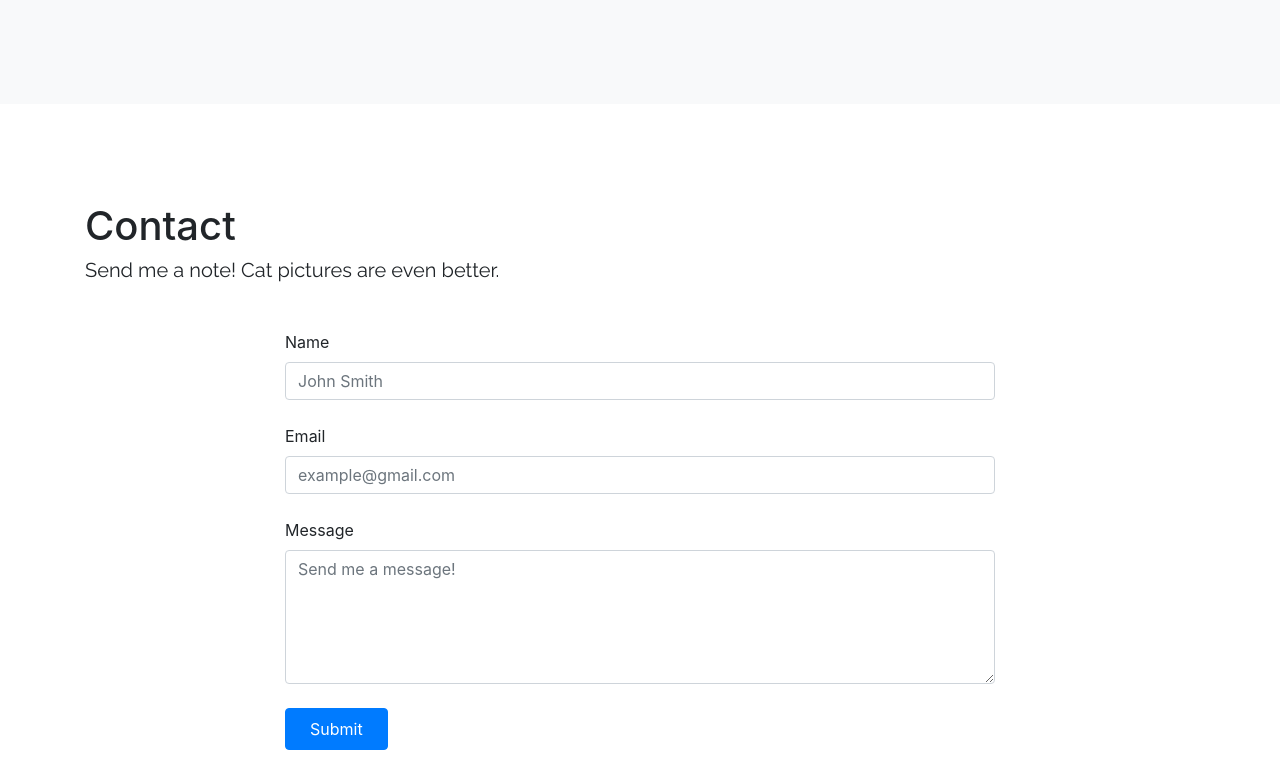
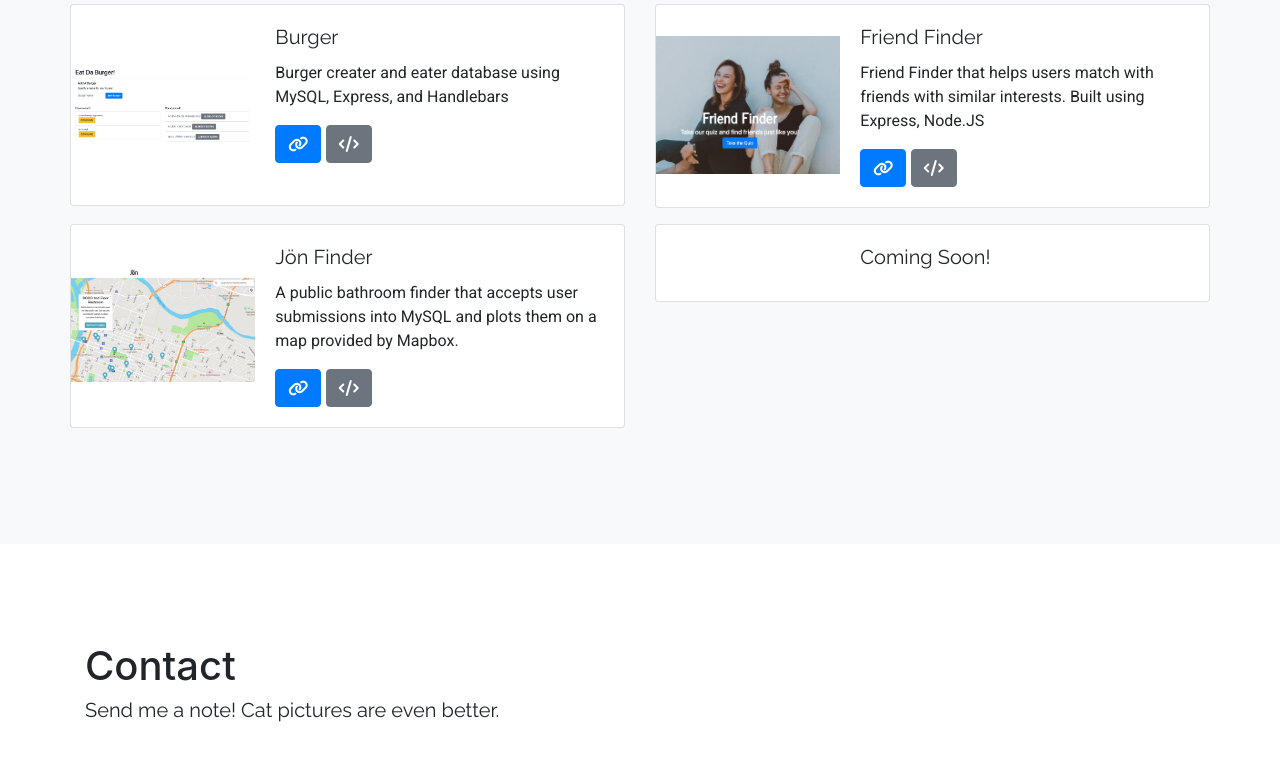
Before and after one commit to fxtzhou/bootstrap-portfolio, a plain HTML site: page index.html in a window 1280 px wide. Shown: the part 1575-2342 px from the top of the page. Drawn offline with nearby package versions, Linux system fonts and the light colour scheme; a web font is replaced by a local one.

Commit message:
added project 2, friend finder, and burger app

```diff
--- a/index.html
+++ b/index.html
@@ -18,7 +18,7 @@
             font-family: 'Roboto', sans-serif;
         }
 
-        h5{
+        h5 {
             font-family: 'Raleway', sans-serif;
         }
 
@@ -105,7 +105,7 @@
 
                 <img class="my-5" src="assets/me.jpg_large" alt="pic here" style="border-radius: 50%;"><br>
                 <h2>Hi, I'm Fiona! </h2>
-                <h1 id="designer">UI/UX Designer</h1> <span class="mx-1">&&</span>
+                <h1 id="designer">UX Researcher @ Covered CA</h1><br> <span>&&</span><br>
                 <h1 id="developer">Web Developer (WIP)</h1>
 
 
@@ -146,6 +146,7 @@
                         </div>
                     </div>
                 </div>
+
                 <div class="col">
                     <div class="card mb-3">
                         <div class="row no-gutters">
@@ -241,7 +242,8 @@
                             <div class="col-md-8">
                                 <div class="card-body">
                                     <h5 class="card-title">Project: Represent</h5>
-                                    <p class="card-text">A one-stop shop for political candidates and their stances on LGBTQ+ bills.</p>
+                                    <p class="card-text">A one-stop shop for political candidates and their stances on
+                                        LGBTQ+ bills.</p>
                                     <a href="https://fxtzhou.github.io/giphy-api/" class="btn btn-primary"><i
                                             class="fas fa-link"></i></a>
                                     <a href="https://github.com/fxtzhou/giphy-api" class="btn btn-secondary"><i
@@ -251,9 +253,97 @@
                         </div>
                     </div>
                 </div>
+                <div class="row">
+                    <div class="col">
+
+                        <div class="card mb-3">
+                            <div class="row no-gutters">
+                                <div class="col-md-4">
+                                    <img src="assets/burger.png" class="card-img" alt="...">
+                                </div>
+                                <div class="col-md-8">
+                                    <div class="card-body">
+                                        <h5 class="card-title">Burger</h5>
+                                        <p class="card-text">Burger creater and eater database using MySQL, Express, and
+                                            Handlebars</p>
+                                        <a href="https://burger-app-fiona.herokuapp.com/" class="btn btn-primary"><i
+                                                class="fas fa-link"></i></a>
+                                        <a href="https://github.com/fxtzhou/burger" class="btn btn-secondary"><i
+                                                class="fas fa-code"></i></i></a>
+                                    </div>
+                                </div>
+                            </div>
+                        </div>
+                    </div>
+
+                    <div class="col">
+
+                        <div class="card mb-3">
+                            <div class="row no-gutters">
+                                <div class="col-md-4">
+                                    <img src="assets/friendfinder.png" class="card-img" alt="...">
+                                </div>
+                                <div class="col-md-8">
+                                    <div class="card-body">
+                                        <h5 class="card-title">Friend Finder</h5>
+                                        <p class="card-text">Friend Finder that helps users match with friends with
+                                            similar interests. Built using Express, Node.JS</p>
+                                        <a href="https://friend-finder-fiona.herokuapp.com/" class="btn btn-primary"><i
+                                                class="fas fa-link"></i></a>
+                                        <a href="https://github.com/fxtzhou/friendfinder" class="btn btn-secondary"><i
+                                                class="fas fa-code"></i></i></a>
+                                    </div>
+                                </div>
+                            </div>
+                        </div>
+                    </div>
+                </div>
+
+                <div class="row">
+                    <div class="col">
+
+                        <div class="card mb-3">
+                            <div class="row no-gutters">
+                                <div class="col-md-4">
+                                    <img src="assets/jonfinder.png" class="card-img" alt="...">
+                                </div>
+                                <div class="col-md-8">
+                                    <div class="card-body">
+                                        <h5 class="card-title">Jön Finder</h5>
+                                        <p class="card-text">A public bathroom finder that accepts user submissions into
+                                            MySQL and plots them on a map provided by Mapbox. </p>
+                                        <a href="https://pure-lake-53926.herokuapp.com/" class="btn btn-primary"><i
+                                                class="fas fa-link"></i></a>
+                                        <a href="https://github.com/JohnEBabinJr/Project-2/"
+                                            class="btn btn-secondary"><i class="fas fa-code"></i></i></a>
+                                    </div>
+                                </div>
+                            </div>
+                        </div>
+                    </div>
+
+                    <div class="col">
+
+                        <div class="card mb-3">
+
+                            <div class="row no-gutters">
+                                <div class="col-md-4">
+                                    <!-- <img src="" class="card-img" alt="..."> -->
+                                </div>
+                                <div class="col-md-8">
+                                    <div class="card-body">
+                                        <h5 class="card-title">Coming Soon!</h5>
+                                        <p class="card-text"></p>
+                                        <!-- <a href="" class="btn btn-primary"><i class="fas fa-link"></i></a>
+                                        <a href="" class="btn btn-secondary"><i class="fas fa-code"></i></i></a> -->
+                                    </div>
+                                </div>
+                            </div>
+                        </div>
+                    </div>
+                </div>
             </div>
         </div>
-
     </div>
     </div>
 
@@ -282,8 +372,16 @@
                                 <textarea class="form-control" id="exampleFormControlTextarea1" rows="5"
                                     placeholder="Send me a message!"></textarea>
                             </div>
-                            <button type="submit" class="btn btn-primary p-2 pr-4 pl-4">Submit</button>
-                        </form>
+
+                            <button type="submit" class="btn btn-primary">
+
+                                <form method="post" action="mailto:fxtzhou@gmail.com">
+
+                                    <input type="submit" value="Contact Us"
+                                        style="background-color: transparent; border: none; color: white;">
+                                </form>
+                            </button>
+
                     </div>
                 </div>
 
```
Also changed, not shown: assets/burger.png (added), assets/friendfinder.png (added), assets/jonfinder.png (added).
